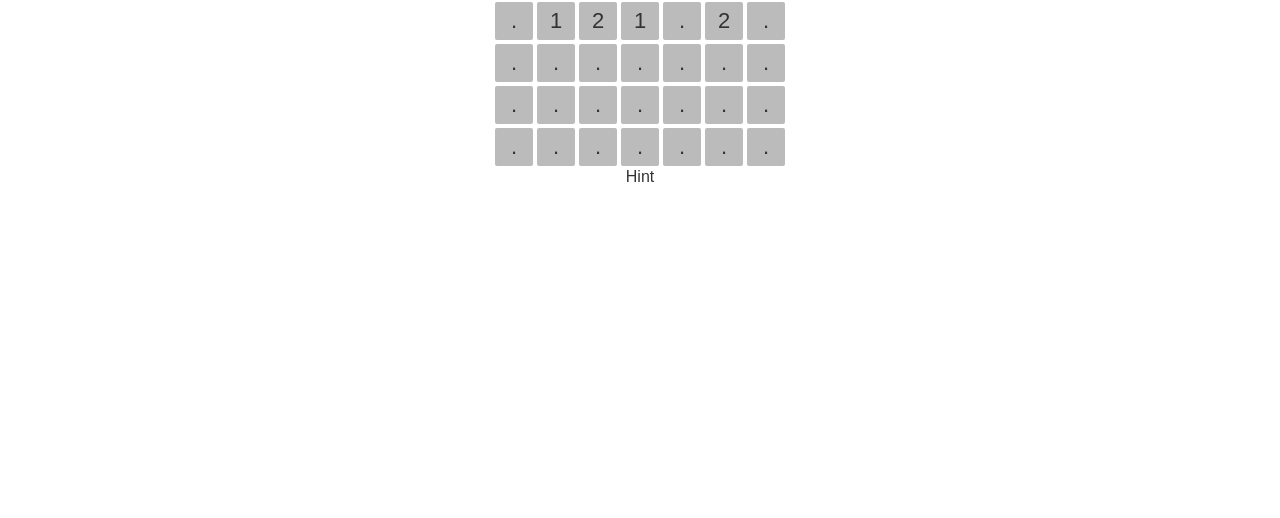
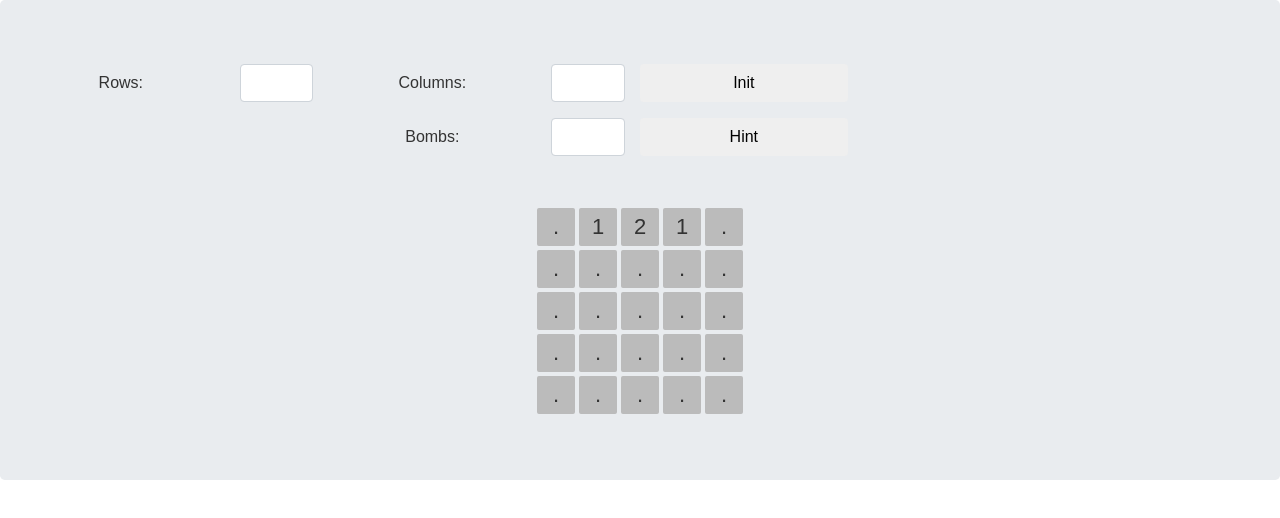
Before and after one commit to achim-t/minesolver, a website: page dist/index.html in a window 1280 px wide. Drawn offline with nearby package versions, Linux system fonts and the light colour scheme.

Commit message:
minecount / init board from UI; styling

```diff
--- a/dist/index.html
+++ b/dist/index.html
@@ -6,6 +6,8 @@
   <meta name="viewport" content="width=device-width, initial-scale=1.0">
   <meta http-equiv="X-UA-Compatible" content="ie=edge">
   <title>Document</title>
+  <link rel="stylesheet" href="https://stackpath.bootstrapcdn.com/bootstrap/4.1.3/css/bootstrap.min.css" integrity="sha384-MCw98/SFnGE8fJT3GXwEOngsV7Zt27NXFoaoApmYm81iuXoPkFOJwJ8ERdknLPMO"
+    crossorigin="anonymous">
   <style>
     body {
       margin: 0;
@@ -43,13 +45,35 @@
     br {
       margin-top: 5px;
     }
+
+    #board {
+      margin-top: 50px;
+    }
   </style>
 </head>
 
 <body>
-  <div id="board"></div>
-  <div id="button">Hint</div>
-  <script src="index.js"></script>
+  <div class="jumbotron">
+    <form>
+
+      <div class="form-group row">
+        <label for="rows" class="col-sm-2 col-form-label">Rows: </label>
+        <div class="col-sm-1 "><input id="rows" class="form-control" /></div>
+        <label for="columns" class="col-sm-2 col-form-label">Columns: </label>
+        <div class="col-sm-1 "><input id="cols" class="form-control" /></div>
+        <button class="btn col-sm-2" id="initButton">Init</button>
+      </div>
+      <div class="form-group row">
+        <label for="bombs" class="offset-md-3 col-sm-2 col-form-label">Bombs: </label>
+        <div class="col-sm-1"><input id="maxCells" class="form-control" /></div>
+        <button class="btn col-sm-2" id="button">Hint</button>
+
+      </div>
+    </form>
+    <div id="board"></div>
+
+    <script src="index.js"></script>
+  </div>
 </body>
 
 
--- a/dist/index.js
+++ b/dist/index.js
@@ -4,17 +4,18 @@
 //   [0, 0, 3, 1, 0, 1, 0],
 //   [0, 1, 2, 0, 1, 0, 0]
 // ]
-const board = [
-  [0, 1, 2, 1, 0, 2, 0],
-  [0, 0, 0, 0, 0, 0, 0],
-  [0, 0, 0, 0, 0, 0, 0],
-  [0, 0, 0, 0, 0, 0, 0]
+let board = [
+  [0, 1, 2, 1, 0],
+  [0, 0, 0, 0, 0],
+  [0, 0, 0, 0, 0],
+  [0, 0, 0, 0, 0],
+  [0, 0, 0, 0, 0]
 ]
 // const board = [[0, 0], [0, 1], [0, 1]]
 let aggregatedGuess = JSON.parse(JSON.stringify(board))
 
 //let aggregatedGuess = [['', '', ''], ['', '', ''], ['', '', '']]
-const mineCount = 0
+let mineCount = 0
 
 const check = () => {
   let boardMineCount = 0
@@ -94,25 +95,16 @@ const constructBoard = () => {
   const boardElement = document.getElementById('board')
 
   boardElement.innerHTML = ''
-  const drawBoard = () => {
-    boardElement.innerHTML = ''
-    board.forEach((line, i) => {
-      line.forEach((cell, j) => {
-        let cellElement = document.createElement('div')
-        cellElement.setAttribute('id', `${i}_${j}`)
-        if (cell) cellElement.innerText = cell
-        else cellElement.innerText = '.'
-        cellElement.classList.add('cell')
-        boardElement.appendChild(cellElement)
-      })
-      boardElement.appendChild(document.createElement('br'))
-    })
-  }
+
   boardElement.addEventListener('click', clicked)
   drawBoard()
 
   const buttonElement = document.getElementById('button')
   buttonElement.addEventListener('click', event => {
+    event.preventDefault()
+    let maxCellsElement = document.getElementById('maxCells')
+    mineCount = maxCellsElement.value
+    console.log(mineCount)
     guess()
     let cellElement
     aggregatedGuess.forEach((row, i) => {
@@ -126,4 +118,37 @@ const constructBoard = () => {
     })
   })
 }
+
+const drawBoard = () => {
+  const boardElement = document.getElementById('board')
+  boardElement.innerHTML = ''
+  board.forEach((line, i) => {
+    line.forEach((cell, j) => {
+      let cellElement = document.createElement('div')
+      cellElement.setAttribute('id', `${i}_${j}`)
+      if (cell) cellElement.innerText = cell
+      else cellElement.innerText = '.'
+      cellElement.classList.add('cell')
+      boardElement.appendChild(cellElement)
+    })
+    boardElement.appendChild(document.createElement('br'))
+  })
+}
+
+const initElement = document.getElementById('initButton')
+initElement.addEventListener('click', event => {
+  event.preventDefault()
+  let rows = document.getElementById('rows').value
+  let cols = document.getElementById('cols').value
+  if (rows <= 0) rows = 5
+  if (cols <= 0) cols = 5
+  board = []
+  for (let i = 0; i < rows; i++) {
+    board.push([])
+    for (let j = 0; j < cols; j++) {
+      board[i].push(0)
+    }
+  }
+  drawBoard()
+})
 constructBoard()
```
